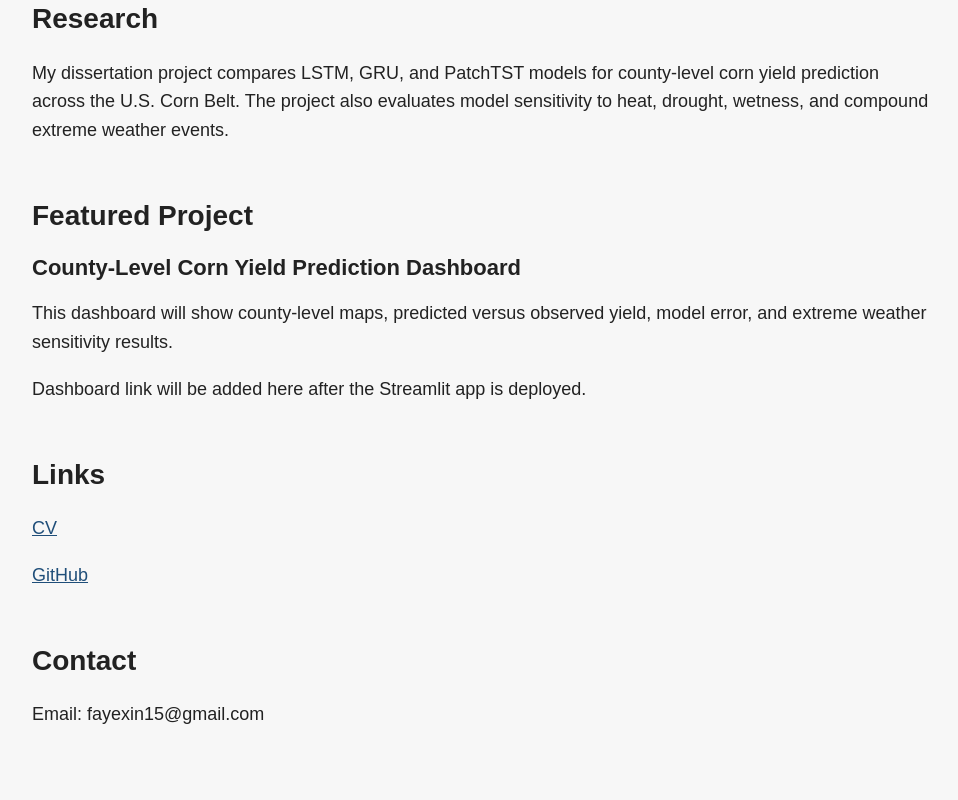
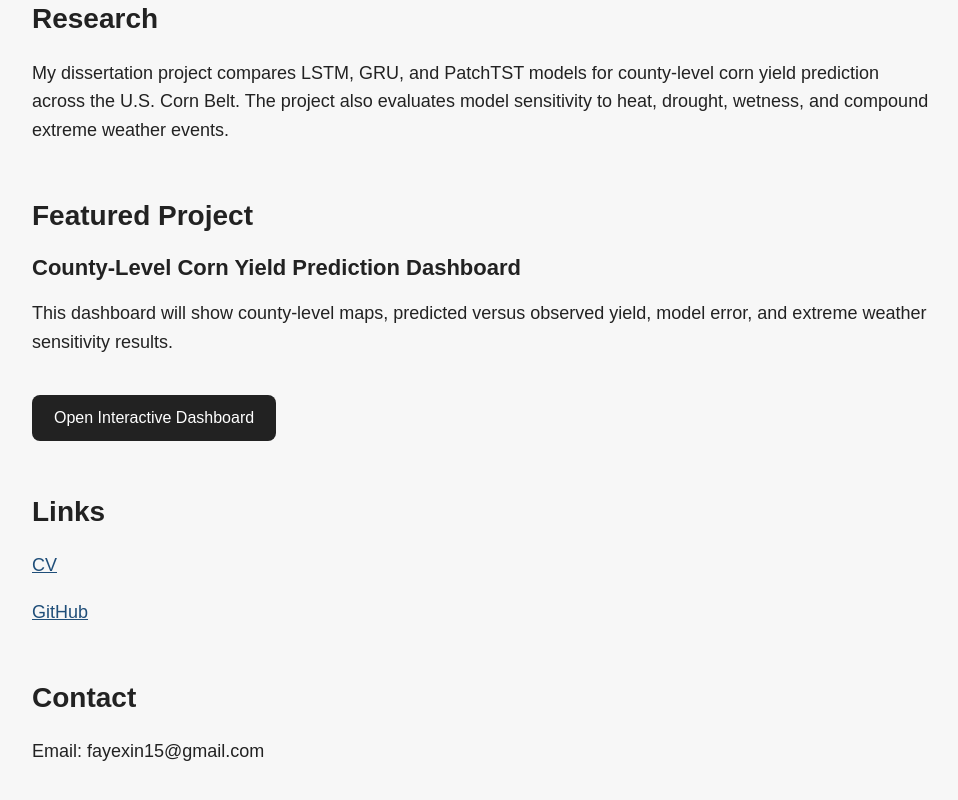
Before and after one commit to fayexin/fayexin.github.io, a plain HTML site: page index.html in a window 1280 px wide. Shown: the part 645-1445 px from the top of the page, without its empty margins (158-1116 px from the left). Drawn offline with Linux system fonts and the light colour scheme.

Commit message:
Add dashboard link

```diff
--- a/index.html
+++ b/index.html
@@ -52,9 +52,9 @@
         model error, and extreme weather sensitivity results.
       </p>
 
-      <p>
-        Dashboard link will be added here after the Streamlit app is deployed.
-      </p>
+      <a class="button" href="https://corn-yield-dashboard.streamlit.app" target="_blank">
+        Open Interactive Dashboard
+      </a>
     </section>
 
     <section id="links">
```
